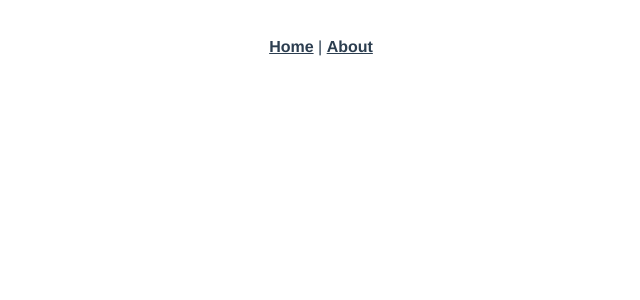
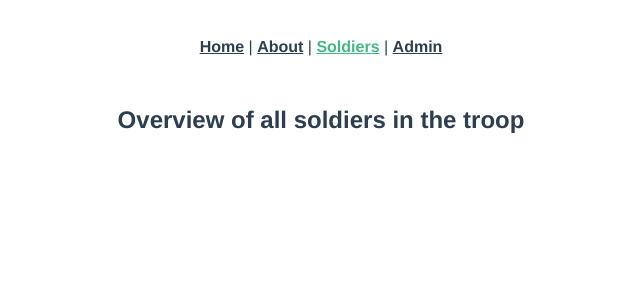
Before and after one commit to SebEil/DS4102Exam, a Vue app in the folder ds4102-frontend/: page /overview in a window 1280 px wide. Before the commit this address had no page. Shown: the top 300 px of the page, without its empty margins (319-959 px from the left). Built offline with nearby package versions, Linux system fonts and the light colour scheme.

Commit message:
routingViews

```diff
--- a/ds4102-frontend/src/App.vue
+++ b/ds4102-frontend/src/App.vue
@@ -1,7 +1,9 @@
 <template>
   <nav>
     <router-link to="/">Home</router-link> |
-    <router-link to="/about">About</router-link>
+    <router-link to="/about">About</router-link>  |
+    <router-link to="/overview">Soldiers</router-link>  |
+    <router-link to="/admin">Admin</router-link>
   </nav>
   <router-view/>
 </template>
--- a/ds4102-frontend/src/router/index.js
+++ b/ds4102-frontend/src/router/index.js
@@ -1,5 +1,7 @@
 import { createRouter, createWebHistory } from 'vue-router'
 import HomeView from '../views/HomeView.vue'
+import SoldierView from '../views/SoldierView.vue'
+import SoldierAdminView from '../views/SoldierAdminView.vue'
 
 const routes = [
   {
@@ -14,6 +16,16 @@ const routes = [
     // this generates a separate chunk (about.[hash].js) for this route
     // which is lazy-loaded when the route is visited.
     component: () => import(/* webpackChunkName: "about" */ '../views/AboutView.vue')
+  },
+  {
+    path: '/overview',
+    name: 'soldier overview',
+    component: SoldierView
+  },
+  {
+    path: '/admin',
+    name: 'admin',
+    component: SoldierAdminView
   }
 ]
 
--- /dev/null
+++ b/ds4102-frontend/src/views/SoldierAdminView.vue
@@ -0,0 +1,5 @@
+<template>
+    <section>
+        <h2>Soldier admin page</h2>
+    </section>
+</template>
--- /dev/null
+++ b/ds4102-frontend/src/views/SoldierView.vue
@@ -0,0 +1,5 @@
+<template>
+    <section>
+        <h2>Overview of all soldiers in the troop</h2>
+    </section>
+</template>
```
